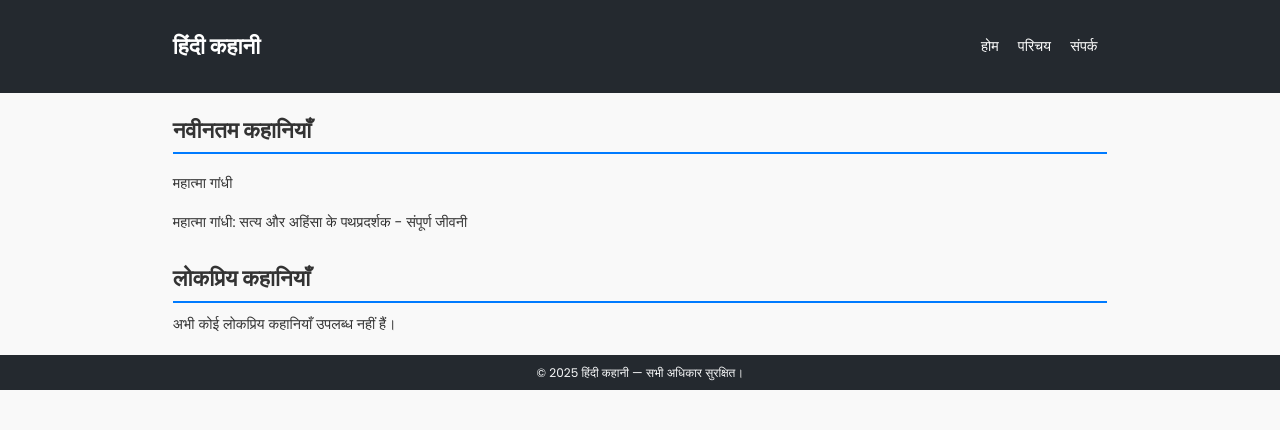
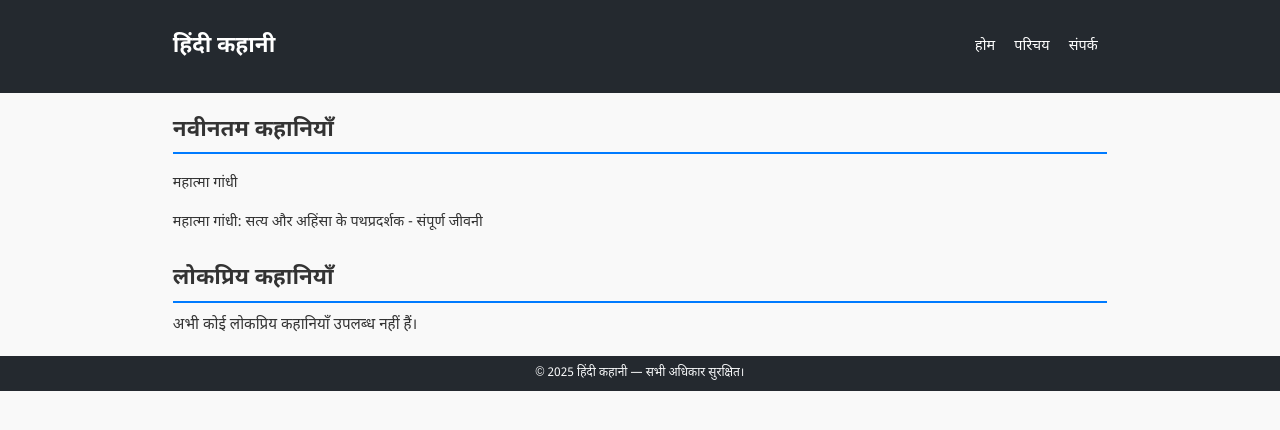
Before and after one commit to hindikahani/hindikahani.github.io, a Jekyll site: the page built from index.md, in a window 1280 px wide. Shown: the top 430 px of the page. Built offline with Jekyll 4.4.1, drawn with Linux system fonts in a browser that asks for light colours.

Commit message:
Update style.css

```diff
--- a/assets/css/style.css
+++ b/assets/css/style.css
@@ -1,5 +1,5 @@
 @import url('https://fonts.googleapis.com/css2?family=Noto+Sans+Devanagari:wght@400;700&display=swap');
-@import url('https://fonts.googleapis.com/css2?family=Poppins:wght@400;500;700&display=swap'); /* Poppins फ़ॉन्ट जोड़ा गया */
+/* @import url('https://fonts.googleapis.com/css2?family=Poppins:wght@400;500;700&display=swap'); /* Poppins फ़ॉन्ट जोड़ा गया */
 
 /* Reset and General Styles */
 * {
@@ -9,7 +9,7 @@
 }
 
 body {
-  font-family: 'Poppins', sans-serif; /* Poppins फ़ॉन्ट */
+  font-family: 'Noto Sans Devanagari', sans-serif; /* देवनागरी फ़ॉन्ट */
   background: #f9f9f9;
   color: #333;
   line-height: 1.6; /* कम लाइन हाइट */
@@ -39,6 +39,7 @@ header .container {
 
 header h1 {
   font-size: 1.2rem;
+  font-family: 'Noto Sans Devanagari', sans-serif; /* देवनागरी फ़ॉन्ट */
 }
 
 nav {
@@ -56,6 +57,7 @@ nav a {
   padding: 0.5rem 0.8rem; /* कम पैडिंग */
   text-decoration: none;
   font-weight: 500;
+  font-family: 'Noto Sans Devanagari', sans-serif; /* देवनागरी फ़ॉन्ट */
 }
 
 nav a:hover {
@@ -113,6 +115,7 @@ nav a:hover {
   padding-bottom: 0.25rem; /* कम पैडिंग */
   color: #333;
   font-weight: 700;
+  font-family: 'Noto Sans Devanagari', sans-serif; /* देवनागरी फ़ॉन्ट */
 }
 
 /* Post List Styling */
@@ -131,6 +134,7 @@ nav a:hover {
   color: #333;
   transition: background-color 0.2s ease-in-out, color 0.2s ease-in-out;
   font-size: 0.85rem; /* छोटा फ़ॉन्ट साइज़ */
+  font-family: 'Noto Sans Devanagari', sans-serif; /* देवनागरी फ़ॉन्ट */
 }
 
 .latest-posts .post-list a:hover,
@@ -157,6 +161,7 @@ nav a:hover {
   margin-bottom: 0.5rem; /* कम मार्जिन */
   padding-bottom: 0.2rem; /* कम पैडिंग */
   border-bottom: 2px solid #007bff;
+  font-family: 'Noto Sans Devanagari', sans-serif; /* देवनागरी फ़ॉन्ट */
 }
 
 .post-meta {
@@ -164,6 +169,7 @@ nav a:hover {
   color: #6c757d;
   font-style: italic;
   margin-bottom: 0.7rem; /* कम मार्जिन */
+  font-family: 'Noto Sans Devanagari', sans-serif; /* देवनागरी फ़ॉन्ट */
 }
 
 .post-content {
@@ -172,12 +178,14 @@ nav a:hover {
   line-height: 1.6; /* कम लाइन हाइट */
   color: #495057;
   letter-spacing: 0.01em;
+  font-family: 'Noto Sans Devanagari', sans-serif; /* देवनागरी फ़ॉन्ट */
 }
 
 .post-content p {
   margin-bottom: 0.8rem; /* कम मार्जिन */
   padding-bottom: 0;
   border-bottom: none;
+  font-family: 'Noto Sans Devanagari', sans-serif; /* देवनागरी फ़ॉन्ट */
 }
 
 .post-content h1,
@@ -190,12 +198,14 @@ nav a:hover {
   margin-bottom: 0.35rem; /* कम मार्जिन */
   border-bottom: 1px solid #ccc;
   padding-bottom: 0.1rem; /* कम पैडिंग */
+  font-family: 'Noto Sans Devanagari', sans-serif; /* देवनागरी फ़ॉन्ट */
 }
 
 .post-content a {
   color: #007bff;
   text-decoration: underline;
   transition: color 0.2s ease-in-out;
+  font-family: 'Noto Sans Devanagari', sans-serif; /* देवनागरी फ़ॉन्ट */
 }
 
 .post-content a:hover {
@@ -206,6 +216,7 @@ nav a:hover {
 .post-content ol {
   margin-left: 0.9rem; /* कम इंडेंट */
   margin-bottom: 0.7rem; /* कम मार्जिन */
+  font-family: 'Noto Sans Devanagari', sans-serif; /* देवनागरी फ़ॉन्ट */
 }
 
 /* View All Link */
@@ -223,6 +234,7 @@ nav a:hover {
   border-radius: 6px;
   font-size: 0.85rem; /* छोटा फ़ॉन्ट साइज़ */
   transition: background-color 0.2s ease-in-out;
+  font-family: 'Noto Sans Devanagari', sans-serif; /* देवनागरी फ़ॉन्ट */
 }
 
 .view-all a:hover {
@@ -237,19 +249,23 @@ footer {
   padding: 0.5rem; /* कम पैडिंग */
   margin-top: 1.2rem; /* कम मार्जिन */
   font-size: 0.75rem; /* छोटा फ़ॉन्ट साइज़ */
+  font-family: 'Noto Sans Devanagari', sans-serif; /* देवनागरी फ़ॉन्ट */
 }
 
 @media (min-width: 768px) {
   body {
-    font-size: 0.9rem; /* डेस्कटॉप के लिए थोड़ा बड़ा फ़ॉन्ट साइज़ */
+    font-size: 0.95rem; /* डेस्कटॉप के लिए थोड़ा बड़ा फ़ॉन्ट साइज़ */
   }
 
   .latest-posts .post-list a,
   .popular-posts .post-list a,
   .post-wrapper .post-list a,
   .view-all a,
-  .post-content {
+  .post-content,
+  header h1,
+  nav a {
     font-size: 0.9rem; /* डेस्कटॉप के लिए थोड़ा बड़ा फ़ॉन्ट साइज़ */
+    font-family: 'Noto Sans Devanagari', sans-serif; /* देवनागरी फ़ॉन्ट */
   }
 
   .post-title {
```
